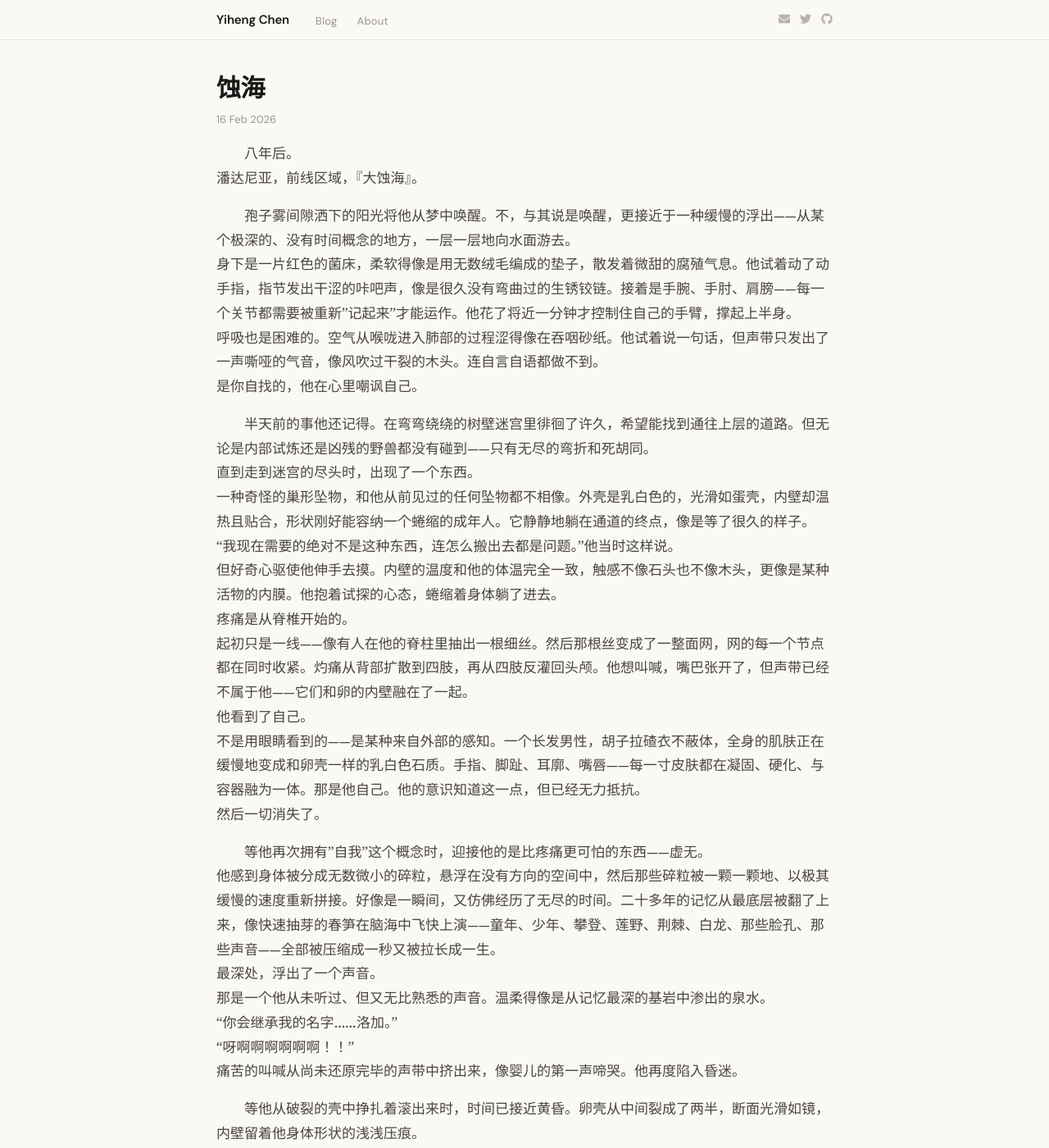
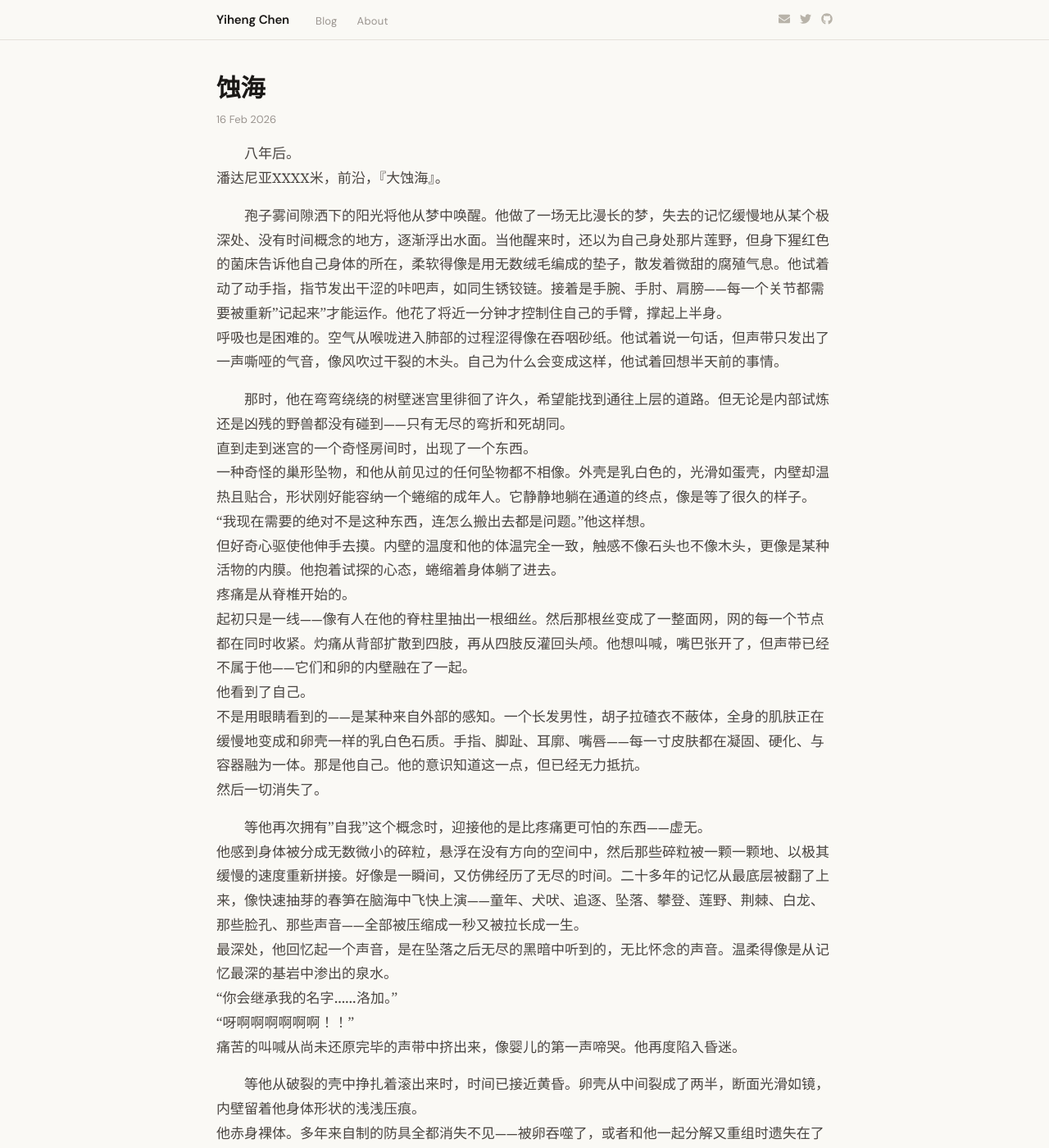
Before and after one commit to yihenc/yihenc.github.io, a Jekyll site: the page built from _posts/2026-02-16-蚀海.md, in a window 1280 px wide and 1400 px high. Shown: the whole window at 82% size. Built offline with Jekyll 4.4.1, drawn with Linux system fonts in a browser that asks for light colours; nearby versions of some CDN libraries; some of the changed text lies outside the part shown.

Commit message:
Update: 蚀海

```diff
--- a/_posts/2026-02-16-蚀海.md
+++ b/_posts/2026-02-16-蚀海.md
@@ -4,17 +4,15 @@
 date: 2026-02-16 00:00 +0000
 ---
 八年后。
-潘达尼亚，前线区域，『大蚀海』。
+潘达尼亚XXXX米，前沿，『大蚀海』。
 
-孢子雾间隙洒下的阳光将他从梦中唤醒。不，与其说是唤醒，更接近于一种缓慢的浮出——从某个极深的、没有时间概念的地方，一层一层地向水面游去。
-身下是一片红色的菌床，柔软得像是用无数绒毛编成的垫子，散发着微甜的腐殖气息。他试着动了动手指，指节发出干涩的咔吧声，像是很久没有弯曲过的生锈铰链。接着是手腕、手肘、肩膀——每一个关节都需要被重新"记起来"才能运作。他花了将近一分钟才控制住自己的手臂，撑起上半身。
-呼吸也是困难的。空气从喉咙进入肺部的过程涩得像在吞咽砂纸。他试着说一句话，但声带只发出了一声嘶哑的气音，像风吹过干裂的木头。连自言自语都做不到。
-是你自找的，他在心里嘲讽自己。
+孢子雾间隙洒下的阳光将他从梦中唤醒。他做了一场无比漫长的梦，失去的记忆缓慢地从某个极深处、没有时间概念的地方，逐渐浮出水面。当他醒来时，还以为自己身处那片莲野，但身下猩红色的菌床告诉他自己身体的所在，柔软得像是用无数绒毛编成的垫子，散发着微甜的腐殖气息。他试着动了动手指，指节发出干涩的咔吧声，如同生锈铰链。接着是手腕、手肘、肩膀——每一个关节都需要被重新"记起来"才能运作。他花了将近一分钟才控制住自己的手臂，撑起上半身。
+呼吸也是困难的。空气从喉咙进入肺部的过程涩得像在吞咽砂纸。他试着说一句话，但声带只发出了一声嘶哑的气音，像风吹过干裂的木头。自己为什么会变成这样，他试着回想半天前的事情。
 
-半天前的事他还记得。在弯弯绕绕的树壁迷宫里徘徊了许久，希望能找到通往上层的道路。但无论是内部试炼还是凶残的野兽都没有碰到——只有无尽的弯折和死胡同。
-直到走到迷宫的尽头时，出现了一个东西。
+那时，他在弯弯绕绕的树壁迷宫里徘徊了许久，希望能找到通往上层的道路。但无论是内部试炼还是凶残的野兽都没有碰到——只有无尽的弯折和死胡同。
+直到走到迷宫的一个奇怪房间时，出现了一个东西。
 一种奇怪的巢形坠物，和他从前见过的任何坠物都不相像。外壳是乳白色的，光滑如蛋壳，内壁却温热且贴合，形状刚好能容纳一个蜷缩的成年人。它静静地躺在通道的终点，像是等了很久的样子。
-"我现在需要的绝对不是这种东西，连怎么搬出去都是问题。"他当时这样说。
+"我现在需要的绝对不是这种东西，连怎么搬出去都是问题。"他这样想。
 但好奇心驱使他伸手去摸。内壁的温度和他的体温完全一致，触感不像石头也不像木头，更像是某种活物的内膜。他抱着试探的心态，蜷缩着身体躺了进去。
 疼痛是从脊椎开始的。
 起初只是一线——像有人在他的脊柱里抽出一根细丝。然后那根丝变成了一整面网，网的每一个节点都在同时收紧。灼痛从背部扩散到四肢，再从四肢反灌回头颅。他想叫喊，嘴巴张开了，但声带已经不属于他——它们和卵的内壁融在了一起。
@@ -23,9 +21,8 @@
 然后一切消失了。
 
 等他再次拥有"自我"这个概念时，迎接他的是比疼痛更可怕的东西——虚无。
-他感到身体被分成无数微小的碎粒，悬浮在没有方向的空间中，然后那些碎粒被一颗一颗地、以极其缓慢的速度重新拼接。好像是一瞬间，又仿佛经历了无尽的时间。二十多年的记忆从最底层被翻了上来，像快速抽芽的春笋在脑海中飞快上演——童年、少年、攀登、莲野、荆棘、白龙、那些脸孔、那些声音——全部被压缩成一秒又被拉长成一生。
-最深处，浮出了一个声音。
-那是一个他从未听过、但又无比熟悉的声音。温柔得像是从记忆最深的基岩中渗出的泉水。
+他感到身体被分成无数微小的碎粒，悬浮在没有方向的空间中，然后那些碎粒被一颗一颗地、以极其缓慢的速度重新拼接。好像是一瞬间，又仿佛经历了无尽的时间。二十多年的记忆从最底层被翻了上来，像快速抽芽的春笋在脑海中飞快上演——童年、犬吠、追逐、坠落、攀登、莲野、荆棘、白龙、那些脸孔、那些声音——全部被压缩成一秒又被拉长成一生。
+最深处，他回忆起一个声音，是在坠落之后无尽的黑暗中听到的，无比怀念的声音。温柔得像是从记忆最深的基岩中渗出的泉水。
 "你会继承我的名字……洛加。"
 "呀啊啊啊啊啊啊！！"
 痛苦的叫喊从尚未还原完毕的声带中挤出来，像婴儿的第一声啼哭。他再度陷入昏迷。
@@ -271,14 +268,14 @@
 他慢慢睁开眼。橘黄色的矿石灯光映入视野，穹顶还是那个穹顶。自己躺在果树下面，身下垫着几层树叶铺成的简陋软垫。
 远处，工具台边，有一个人影在打磨什么东西。背对着他坐着，身形纤瘦，一头剪短了的绿色头发垂在肩膀上方。动作很安静——磨石在金属表面规律地划过，沙沙声像是某种催眠曲。
 洛加看了很久。不是因为认不出来——恰恰相反，他在看见绿色头发的第一秒就知道了。只是需要一点时间来确认这不是梦。
-"没想到，"他开口，声音沙哑得像锉刀刮过铁皮，"会以这样的方式遇到你，霜叶。"
+"你是……！"他开口，声音沙哑得像锉刀刮过铁皮，没想到自己常年不和人打交道导致声带都变得沙哑，"没想到……会以这样的方式遇到你，霜叶。"
 磨石的声音停了。
 她没有立刻转身。停顿了两三秒——像是在确认自己听到的声音是真实的——然后才侧过头来。
-八年没见。少女的脸已经变成了青年的脸：下颌线更硬朗，颧骨更分明，紫色的眼睛里那种少女时期的尖锐锋芒被打磨成了某种更沉稳的东西。但那双眼睛本身没变——依然是深紫色的，依然在看人的时候像是在用目光切割。
-"我才是，洛加。"她说。声音比记忆中低了一些，像是常年不说话导致的沙哑。"谢谢你将我唤醒。"
-洛加的脑子转了几圈，将庇护所中发生的一切拼凑起来——温泉水溶解了恶鬼的外壳，里面的人是霜叶。那个三米高的怪物，是霜叶。
+八年没见。少女的脸已经变成了青年的脸：下颌线更硬朗，颧骨更分明，紫色的眼睛里那种少女时期的尖锐锋芒被打磨成了某种更沉稳的东西。但那双眼睛和自己对视的那一刻，眼中交织的是欣喜、激动，还有他看不清的东西。
+"我才是，洛加。"她说。声音比记忆中还要动听，"谢谢你……将我唤醒。"
+洛加整理了思绪，将庇护所中发生的一切拼凑起来——温泉水溶解了恶鬼的外壳，里面的人是霜叶。那个三米高的怪物，是霜叶。
 "你变成了那个样子……到底是怎么回事？"
-霜叶放下手中的磨石和箭矢，转过身面对他。她的表情平静得像在说天气。
+霜叶放下手中的磨石和箭矢，转过身面对他。
 "苍祈族的一部分人，如果陷入濒死状态，全身就会木质化。身体会继续生长，但意识沉入休眠。从外面看……就像一头恶鬼。"
 她顿了一下。
 "这就是苍祈族被称作『绿发恶魔』的真正原因。不是因为我们生来就是怪物——是因为我们死的方式太可怕了。"
@@ -300,16 +297,16 @@
 "唔……也许有，也许没有。记不太清了。"洛加挠了挠后脑勺，"就比如刚才，我被你打伤了好几处。"
 "这个不算。"霜叶摇头，"这个洞穴是被神明大人庇佑的存在。那方温泉能洗去一切外来的侵蚀物。但即便如此，也救不了已经在体内扎根的感染。"
 "也许，你的运气真的很不错。"霜叶看了他一会儿，语气中多了一层洛加无法辨别的东西，"某种意义上……这也算是被神明青睐的存在。我就不一样了。也许我应该体验一下运气好是什么滋味。"
-"我可不是你口中的神明大人，没法改变你的运气。"
+"我可不认识你口中的神明大人，没法改变你的运气。"
 "但是——"霜叶站起身，走到他面前俯视着他，"如果和你组队，一起攀登。不就能沾上你的运气了吗？"
 洛加愣了一瞬。然后笑了。
 "是吗。只要你能跟得上的话。"
 听到这句话，霜叶的眉毛挑了起来。紫色的眼睛里闪过一道光——不是愤怒，是被逗到了的那种光。
-"还从来没有人敢对苍祈说过这种话。"
-"那我们就在上升至下一层云海之前，组成临时小队吧。"洛加伸了个懒腰，肋骨的疼痛让他龇了一下牙，"由你担任斥候，我担任队长。"
+"还从来没有人敢对苍祈说过这种话。"她顿了一下，脸上露出自信的笑，"那我们就在上升至下一层云海之前，组成临时小队吧。由你担任斥候，我作为领队。“
+洛加伸了个懒腰，肋骨的疼痛让他龇了一下牙。
 "为……为什么是这种角色分配？"
 "因为两人队伍只有这两种角色了，不可能两个队长。而且你比我要弱。"
-他说得极其自然。但平心而论，他心里清楚——霜叶在数位莲环的追杀下死里逃生，甚至反杀了其中几人。换作自己，绝对做不到。她的确要比自己强大得多。但挑衅她的表情太有意思了，他忍不住。
+她说得极其自然。但平心而论，他心里清楚——霜叶在数位莲环的追杀下死里逃生，甚至反杀了其中几人。换作自己，绝对做不到。她的确要比自己强大得多。但挑衅她的表情太有意思了，他忍不住。
 "好好好，霜叶大队长。"他立即投降。
 她脸上露出得意的神情——微微翘起的嘴角和略带傲慢的扬眉。和八年前那个跪在荆棘塔前割断自己头发的少女判若两人。
 "既然阶职分配完毕，"她转身走向果树，伸手够向最近的一颗果实，"那我们就开始进餐吧。"
```
